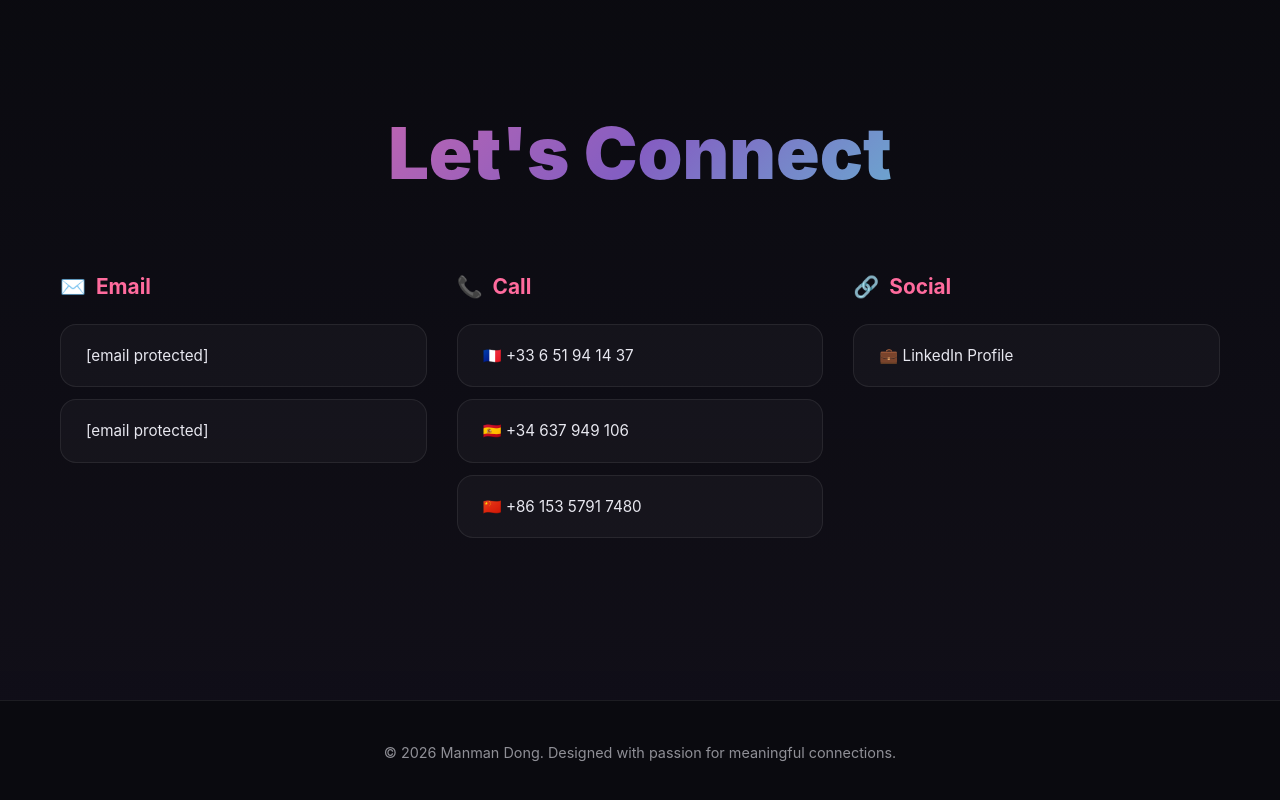
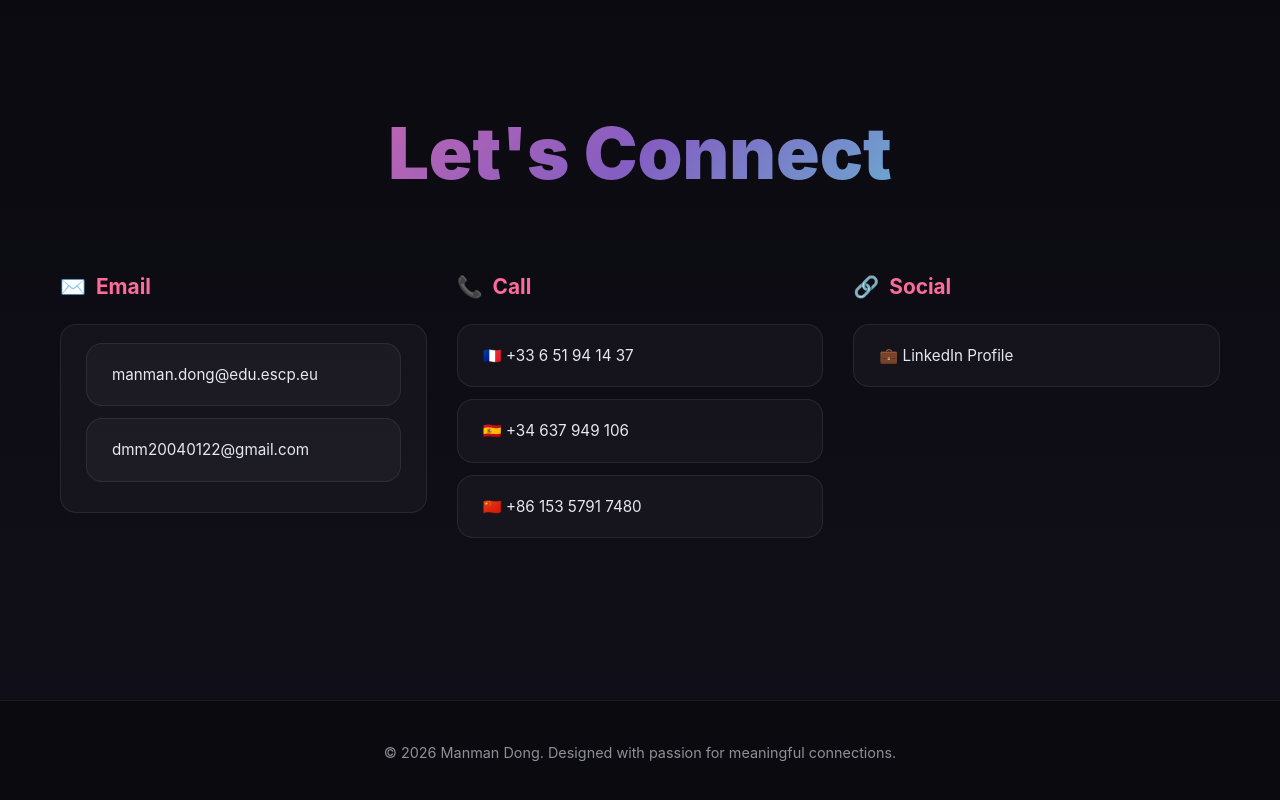
Before and after one commit to mmdong23-sys/mmdong23-sys.github.io, a plain HTML site: page index.html in a window 1280 px wide. Shown: the part 6598-7398 px from the top of the page. Drawn offline with Linux system fonts and the light colour scheme.

Commit message:
Update index.html

```diff
--- a/index.html
+++ b/index.html
@@ -1189,10 +1189,18 @@
             <div class="contact-category">
                 <h3 class="contact-category-title">✉️ <span data-i18n="contact-email">Email</span></h3>
                 <div class="contact-item">
-                    <a href="/cdn-cgi/l/manman.dong@edu.escp.eu#2e434f40434f40004a4140496e4b4a5b004b5d4d5e004b5b"><span class="__cf_email__" data-cfemail="412c202f2c202f6f252e2f26012425346f243222316f2434">[email&#160;protected]</span></a>
-                </div>
-                <div class="contact-item">
-                    <a href="/cdn-cgi/l/dmm20040122@gmail.com#70141d1d42404044404142424230171d11191c5e131f1d"><span class="__cf_email__" data-cfemail="91f5fcfca3a1a1a5a1a0a3a3a3d1f6fcf0f8fdbff2fefc">[email&#160;protected]</span></a>
+                   <div class="contact-item">
+  <a href="mailto:manman.dong@edu.escp.eu">
+    manman.dong@edu.escp.eu
+  </a>
+</div>
+
+<div class="contact-item">
+  <a href="mailto:dmm20040122@gmail.com">
+    dmm20040122@gmail.com
+  </a>
+</div>
+
                 </div>
             </div>
 
```
